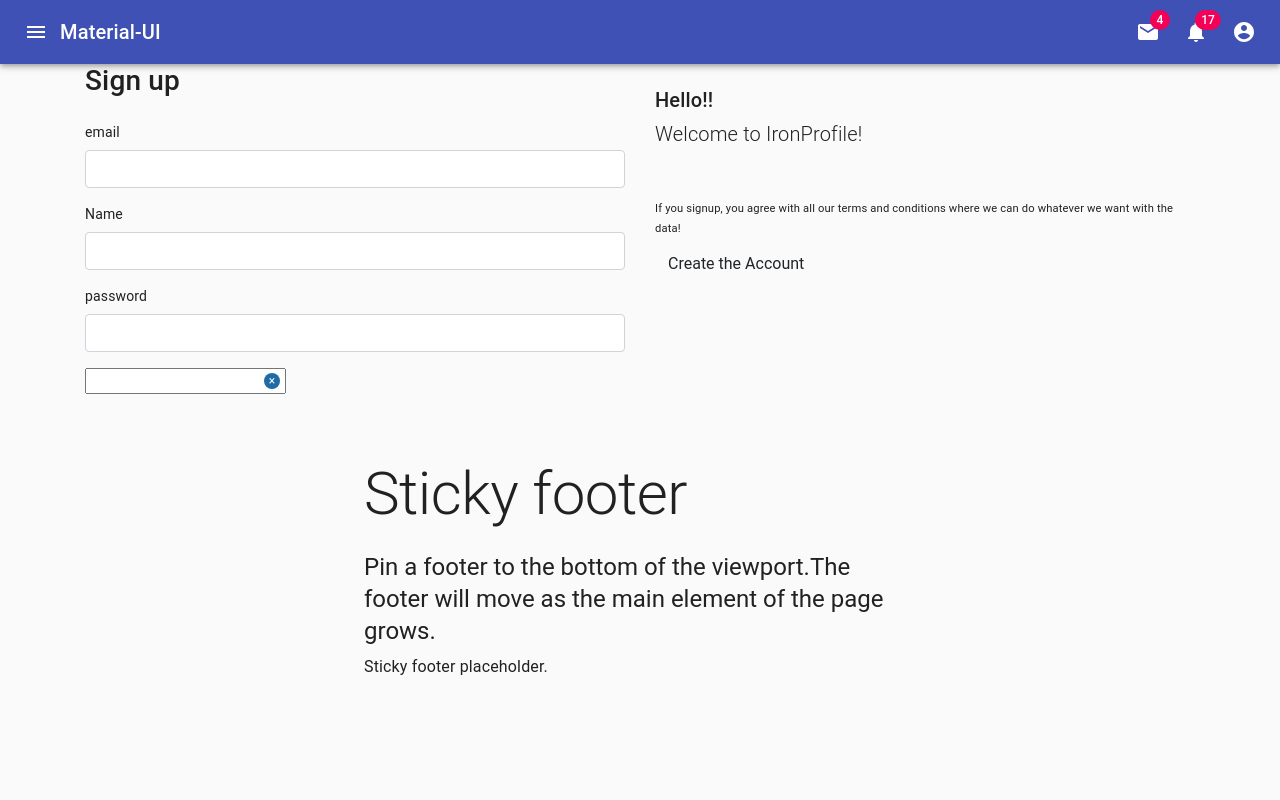
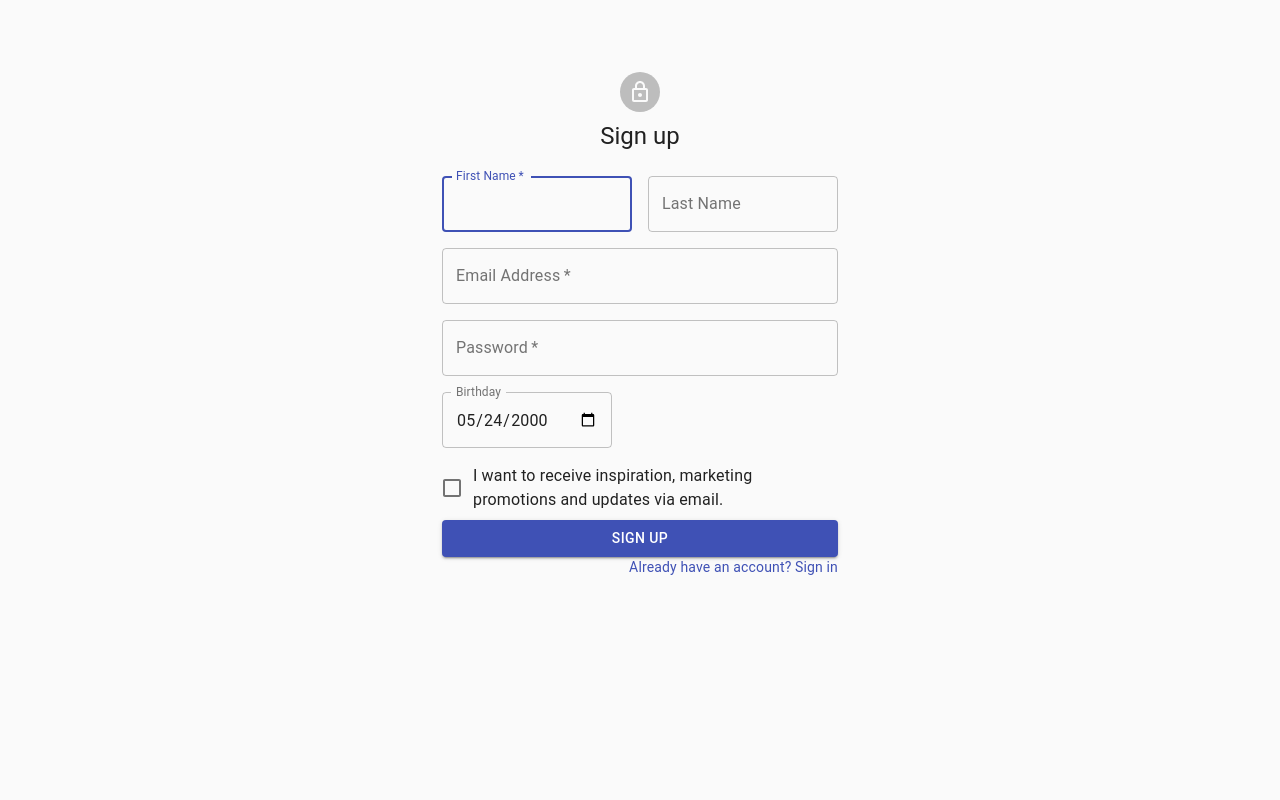
Before and after one commit to josuevalrob/talkit, a React (Create React App) app: page /login in a window 1280 px wide. Shown: the top 800 px of the page. Built offline with nearby package versions, Linux system fonts and the light colour scheme.

Commit message:
Sign up themming

```diff
--- a/package.json
+++ b/package.json
@@ -3,10 +3,14 @@
   "version": "0.1.0",
   "private": true,
   "dependencies": {
+    "@date-io/date-fns": "^1.3.8",
     "@material-ui/core": "^4.2.0",
     "@material-ui/icons": "^4.2.1",
+    "@material-ui/pickers": "^3.1.2",
+    "@types/date-fns": "^2.6.0",
     "axios": "^0.19.0",
     "bootstrap": "^4.3.1",
+    "date-fns": "^1.30.1",
     "react": "^16.8.6",
     "react-datepicker": "^2.7.0",
     "react-dom": "^16.8.6",
--- a/src/App.js
+++ b/src/App.js
@@ -9,11 +9,21 @@ import PrivateRoute from './guards/PrivateRoutes';
 import Unsplash from './components/Unsplash';
 import Footer from './components/misc/footer'
 import { Switch, Route } from 'react-router-dom';
+import { makeStyles } from '@material-ui/core/styles';
 
+const useStyles = makeStyles(theme => ({
+  root: {
+    display: 'flex',
+    // flexDirection: 'column',
+    minHeight: '100vh',
+  },
+}));
 function App() {
+  const classes = useStyles();
+
   return (
-    <div className="App">
-        <Navbar />
+    <div className={classes.root}>
+        {/* <Navbar /> */}
       <main className="container">
         <Switch>
           <Route exact path="/" component={Unsplash} />
@@ -23,7 +33,7 @@ function App() {
           <PrivateRoute exact path="/class/:cid/unity/:nid" component={Unity} />
         </Switch>
       </main>
-      <Footer />
+      {/* <Footer /> */}
     </div>
   );
 }
--- a/src/components/forms/Register.js
+++ b/src/components/forms/Register.js
@@ -1,80 +1,82 @@
-import React, { Component } from 'react'
+import React, { useState } from 'react'
 import { Redirect } from 'react-router-dom'
-import FormField from '../misc/FormField';
+// import FormField from '../misc/FormField';
 import authService from '../../services/AuthServices'
 import validations from './validations'
-import DatePicker from "react-datepicker";
+// import DatePicker from "react-datepicker";
+import useStyles from './../styles/signUp.style'
 import "react-datepicker/dist/react-datepicker.css";
 
-class Register extends Component {
-  state = {
+// * Material design
+import Avatar from '@material-ui/core/Avatar';
+import Button from '@material-ui/core/Button';
+import CssBaseline from '@material-ui/core/CssBaseline';
+import TextField from '@material-ui/core/TextField';
+import FormControlLabel from '@material-ui/core/FormControlLabel';
+import Checkbox from '@material-ui/core/Checkbox';
+import Link from '@material-ui/core/Link';
+import Grid from '@material-ui/core/Grid';
+import LockOutlinedIcon from '@material-ui/icons/LockOutlined';
+import Typography from '@material-ui/core/Typography';
+import Container from '@material-ui/core/Container';
+
+const Register = () => {
+  const [state, setState] = useState({
     user: {
       email: '',
       password: '',
       name: '',
-      birthDate: '',
-      avatarURL: 'https://images.unsplash.com/photo-1461988320302-91bde64fc8e4?ixid=2yJhcHBfaWQiOjEyMDd9&fm=jpg&w=200&fit=max',
+      birthDate: '2000-05-24',
+      avatarURL: 'https://images.unsplash.com/photo-1461988320302-91bde64fc8e4?ixid=2yJhcHBfaWQiOjEyMDd9&fm=jpg&w=200&fit=max'
     },
     errors: {},
     touch: {},
     isRegistered: false
-  }
-  handleChange = (event) => {
-    const { name, value } = event.target;
-    this.setState({
+  })
+
+  const classes = useStyles()
+
+  const handleChange = name => event => {
+    setState({
+      ...state,
       user: {
-        ...this.state.user,
-        [name]: value
+        ...state.user,
+        [name]: event.target.value
       },
       errors: {
-        ...this.state.errors,
-        [name]: validations[name] && validations[name](value)
+        ...state.errors,
+        [name]: validations[name] && validations[name](event.target.value)
       }
     })
   }
 
-  handleDate = (date) => {
-    this.setState({
+  const handleDateChange = (date) => {
+    console.log(date)
+    setState({
+      ...state,
       user: {
-        ...this.state.user,
-        birthDate: date
+        ...state.user,
+        birthDate: date.currentTarget.value
       },
-      errors: {...this.state.errors, birthDate: validations.birthDate && validations.birthDate(date)}
+      errors: {...state.errors, birthDate: validations.birthDate && validations.birthDate(date)}
     });
   }
 
-  handleBlur = (event) => {
-    const { name } = event.target;
-    this.setState({
-      touch: {
-        ...this.state.touch,
-        [name]: true
-      }
-    })
-  }
-  getValidationClassName = (attr) => {
-    const { errors, touch } = this.state
-    if (!touch[attr]){
-      return ''
-    } else if (errors[attr]){
-      return 'is-invalid'
-    }
-    return 'is-valid'
-  }
 
-  isValid = () => !Object.keys(this.state.user).some(attr => this.state.errors[attr])
+  const isValid = () => !Object.keys(state.user).some(attr => state.errors[attr])
 
-  handleSubmit = (event) => {
+  const handleSubmit = (event) => {
     event.preventDefault();
-    if (this.isValid()) {
-      authService.register(this.state.user)
+    if (isValid()) {
+      authService.register(state.user)
         .then(
-          (user) => this.setState({ isRegistered: true }),
+          (user) => setState({ ...state, isRegistered: true }),
           (error) => {
             const { message, errors } = error.response.data;
-            this.setState({
+            setState({
+              ...state,
               errors: {
-                ...this.state.errors,
+                ...state.errors,
                 ...errors,
                 email: !errors && message
               }
@@ -84,71 +86,114 @@ class Register extends Component {
     }
   }
 
+  const { isRegistered, errors, user, touch } =  state;
 
+  if (isRegistered) {
+    return (<Redirect to="/login" />)
+  }
+  console.log(errors)
+    return (
+      <Container component="main" maxWidth="xs">
+        <CssBaseline />
+        <div className={classes.paper}>
+          <Avatar className={classes.avatar}>
+            <LockOutlinedIcon />
+          </Avatar>
+          <Typography component="h1" variant="h5">
+            Sign up
+          </Typography>
+        </div>
+            <form id="register-form" className={classes.form} onSubmit={handleSubmit}>
+              <Grid container spacing={2}>
+                <Grid item xs={12} sm={6}>
+                  <TextField
+                    onChange={handleChange('name')}
+                    value={state.user.name}
+                    error={errors.name ? true : false }
+                    name="name"
+                    variant="outlined"
+                    required
+                    fullWidth
+                    id="name"
+                    label="First Name"
+                    autoFocus/>
+                </Grid>
+                <Grid item xs={12} sm={6}>
+                  <TextField
+                    variant="outlined"
+                    fullWidth
+                    id="lastName"
+                    label="Last Name"
+                    name="lastName"
+                    autoComplete="lname"
+                  />
+                </Grid>
+                <Grid item xs={12}>
+                  <TextField
+                    onChange={handleChange('email')}
+                    value={state.user.email}
+                    error={errors.email ? true : false }
+                    variant="outlined"
+                    required
+                    fullWidth
+                    id="email"
+                    label="Email Address"
+                    name="email"
+                    autoComplete="email"
+                  />
 
-  render() {
-    const { isRegistered, errors, user, touch } =  this.state;
-    if (isRegistered) {
-      return (<Redirect to="/login" />)
-    }
+                </Grid>
+                <Grid item xs={12}>
+                  <TextField
+                    onChange={handleChange('password')}
+                    value={state.user.password}
+                    error={errors.password ? true : false }
+                    variant="outlined"
+                    required
+                    fullWidth
+                    name="password"
+                    label="Password"
+                    type="password"
+                    id="password"
+                    autoComplete="current-password"/>
 
+                </Grid>
+                <Grid item xs={12}>
+                  <TextField
+                    value={state.user.birthDate}
+                    // className={classes.date}
+                    onChange={handleDateChange}
+                    variant="outlined"
+                    id="birthDate"
+                    label="Birthday"
+                    type="date"
+                    // defaultValue="2000-05-24"
+                    InputLabelProps={{
+                      shrink: true,
+                    }}
+                  />
+                </Grid>
 
-    return (
-      <div className="box mx-auto">
-        <div className="row">
-          <div className="col-6">
-            <h3>Sign up</h3>
-            <form id="register-form" className="mt-4" onSubmit={this.handleSubmit}>
-              <FormField
-                label="email"
-                name="email"
-                onBlur={this.handleBlur}
-                value={user.email}
-                onChange={this.handleChange}
-                touch={touch.email}
-                error={errors.email}
-                inputType="text"
-                validationClassName={this.getValidationClassName('email')} />
-              <FormField
-                label="Name"
-                name="name"
-                inputType="text"
-                value={user.name}
-                touch={touch.name}
-                error={errors.name}
-                onChange={this.handleChange}
-                onBlur={this.handleBlur}
-                validationClassName={this.getValidationClassName('name')} />
-              <FormField
-                label="password"
-                name="password"
-                onBlur={this.handleBlur}
-                value={user.password}
-                onChange={this.handleChange}
-                touch={touch.password}
-                error={errors.password}
-                inputType="password"
-                validationClassName={this.getValidationClassName('password')} />
-              <DatePicker
-                selected={user.birthDate}
-                onChange={this.handleDate}
-                isClearable={true}
-                showYearDropdown
-                dateFormatCalendar="MMMM"
-                scrollableYearDropdown
-                yearDropdownItemNumber={50}
-                />
+                <Grid item xs={12}>
+                  <FormControlLabel
+                    control={<Checkbox value="allowExtraEmails" color="primary" />}
+                    label="I want to receive inspiration, marketing promotions and updates via email."
+                  />
+                </Grid>
+              </Grid>
+              <Button type="submit" fullWidth variant="contained" color="primary" className={classes.submit}>
+                Sign Up
+              </Button>
+            {/* <button className="btn btn-white" form="register-form" type="submit" disabled={!isValid()}> Create the Account</button> */}
+              <Grid container justify="flex-end">
+                <Grid item>
+                  <Link href="#" variant="body2">
+                    Already have an account? Sign in
+                  </Link>
+                </Grid>
+              </Grid>
             </form>
-          </div>
-          <div className="col-6 pt-4">
-            <h5>Hello!!</h5>
-            <p className="lead mb-5">Welcome to IronProfile!</p>
-            <p className="mb-2"><small>If you signup, you agree with all our terms and conditions where we can do whatever we want with the data!</small></p>
-            <button className="btn btn-white" form="register-form" type="submit" disabled={!this.isValid()}> Create the Account</button>
-          </div>
-        </div>
-      </div>
+      </Container>
     );
-  }
 }
 export default Register
--- a/src/components/forms/validations.js
+++ b/src/components/forms/validations.js
@@ -13,6 +13,13 @@ const validations = {
     }
     return message;
   },
+  name: (value) => {
+    let message;
+    if (!value || value.length < 3) {
+      message = 'Name is required';
+    }
+    return message;
+  },
   password: (value) => {
     let message;
     if (!value || value.length < 3) {
@@ -20,14 +27,14 @@ const validations = {
     }
     return message;
   },
-  birthDate: (value) => {
-    let message;
-    let isValidDate = Date.parse(value);
-    if (isNaN(isValidDate)) {
-      message = 'Date Format is invalid';
-    }
-    return message;
-  },
+  // birthDate: (value) => {
+  //   let message;
+  //   let isValidDate = Date.parse(value);
+  //   if (isNaN(isValidDate)) {
+  //     message = 'Date Format is invalid';
+  //   }
+  //   return message;
+  // },
   image: (value) => {
     let message;
     if (!URL_PATTERN.test(value)) {
--- a/src/components/misc/Navbar.js
+++ b/src/components/misc/Navbar.js
@@ -2,7 +2,7 @@ import React, {useState} from 'react'
 import AppBar from '@material-ui/core/AppBar';
 import Toolbar from '@material-ui/core/Toolbar'
 import Typography from '@material-ui/core/Typography'
-import useStyles from './Navbar.style'
+import useStyles from './../styles/navbar.style'
 import Menu from '@material-ui/core/Menu';
 import MenuItem from '@material-ui/core/MenuItem';
 import IconButton from '@material-ui/core/IconButton';
--- a/src/components/misc/footer.js
+++ b/src/components/misc/footer.js
@@ -24,10 +24,6 @@ const useStyles = makeStyles(theme => ({
     flexDirection: 'column',
     minHeight: '100vh',
   },
-  main: {
-    marginTop: theme.spacing(8),
-    marginBottom: theme.spacing(2),
-  },
   footer: {
     padding: theme.spacing(2),
     marginTop: 'auto',
@@ -39,24 +35,13 @@ export default function StickyFooter() {
   const classes = useStyles();
 
   return (
-    <div className={classes.root}>
-      <CssBaseline />
-      <Container component="main" className={classes.main} maxWidth="sm">
-        <Typography variant="h2" component="h1" gutterBottom>
-          Sticky footer
-        </Typography>
-        <Typography variant="h5" component="h2" gutterBottom>
-          {'Pin a footer to the bottom of the viewport.'}
-          {'The footer will move as the main element of the page grows.'}
-        </Typography>
-        <Typography variant="body1">Sticky footer placeholder.</Typography>
-      </Container>
+    <React.Fragment>
       <footer className={classes.footer}>
         <Container maxWidth="sm">
           <Typography variant="body1">My sticky footer can be found here.</Typography>
           <MadeWithLove />
         </Container>
       </footer>
-    </div>
+    </React.Fragment>
   );
 }
--- /dev/null
+++ b/src/components/styles/signUp.style.js
@@ -0,0 +1,33 @@
+import { makeStyles } from '@material-ui/core/styles';
+
+const useStyles = makeStyles(theme => ({
+  '@global': {
+    body: {
+      backgroundColor: theme.palette.common.white,
+    },
+  },
+  paper: {
+    marginTop: theme.spacing(8),
+    display: 'flex',
+    flexDirection: 'column',
+    alignItems: 'center',
+  },
+  avatar: {
+    margin: theme.spacing(1),
+    backgroundColor: theme.palette.secondary.main,
+  },
+  form: {
+    width: '100%', // Fix IE 11 issue.
+    marginTop: theme.spacing(3),
+  },
+  submit: {
+    margin: theme.spacing(3, 0, 2),
+  },
+  date: {
+    marginLeft: theme.spacing(1),
+    marginRight: theme.spacing(1),
+    width: '100%',
+  },
+}));
+
+export default useStyles
```
Also changed, not shown: src/components/styles/navbar.style.js (renamed from src/components/misc/Navbar.style.js), 1 other file (tests, documents, lock files or other folders).
